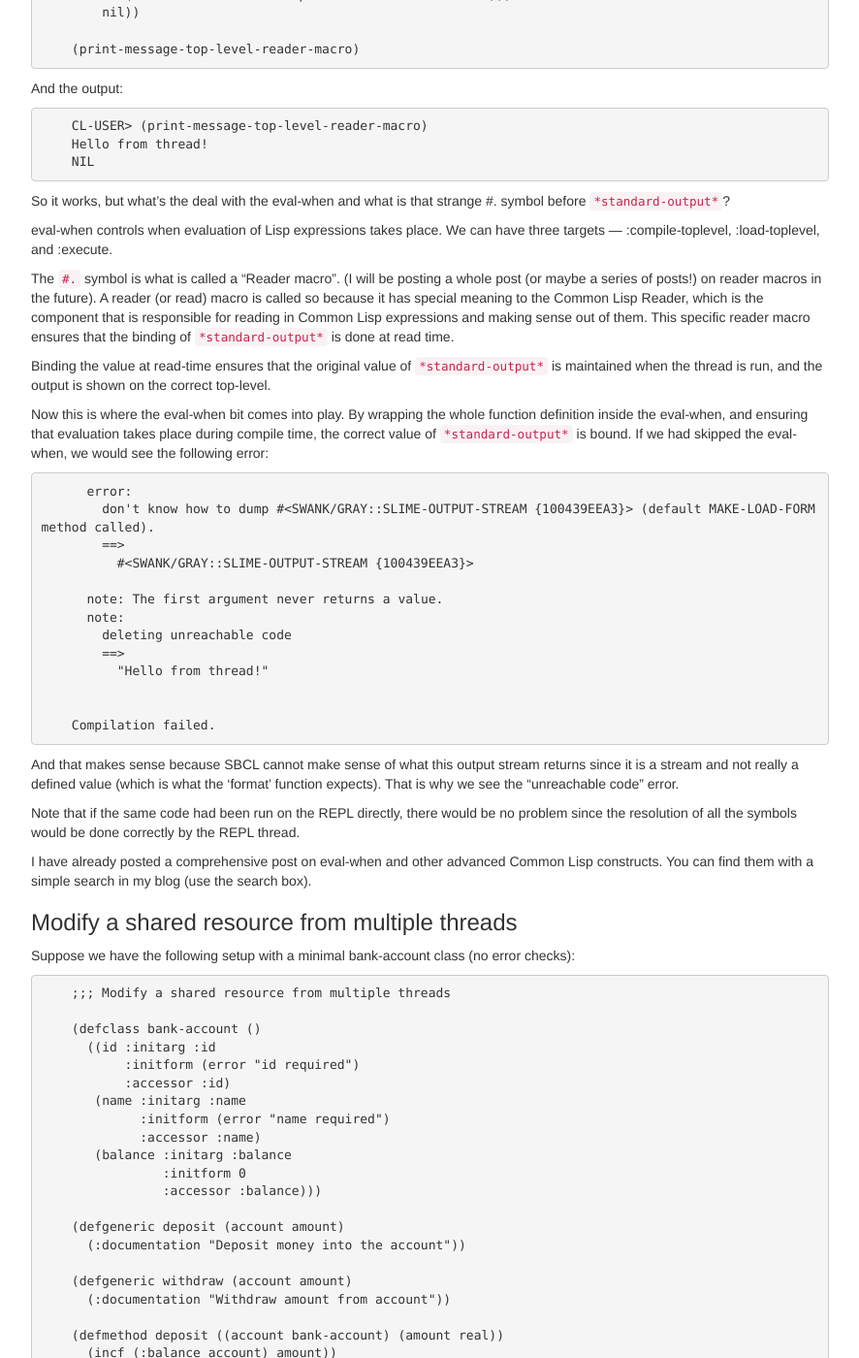
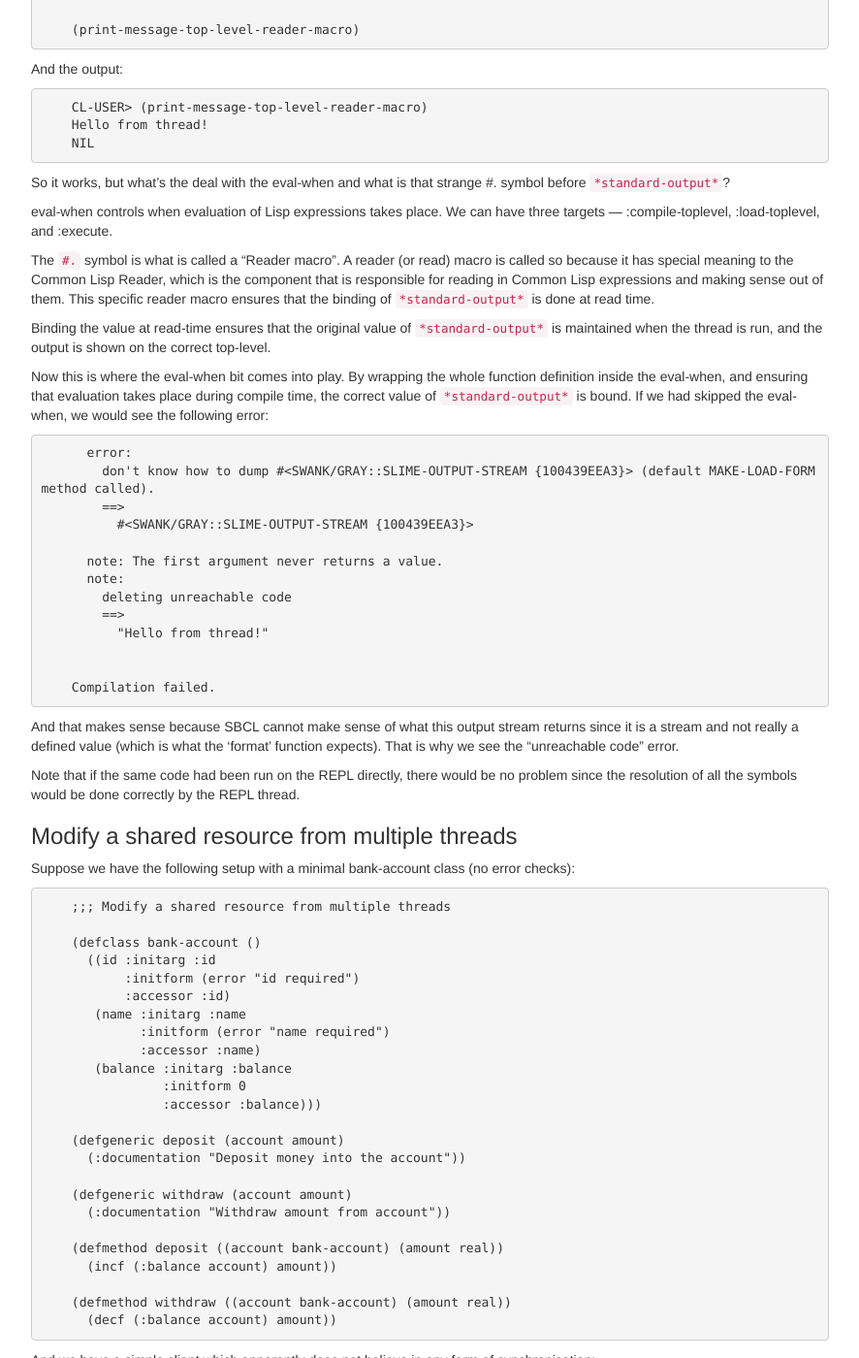
Before and after one commit to LispCookbook/cl-cookbook, a Jekyll site: the page built from process.md, in a window 1280 px wide and 1400 px high, scrolled down 4968 px. Shown: the whole window at 97% size, without its empty margins (303-1189 px from the left). Built offline with Jekyll 4.4.1, drawn with Linux system fonts in a browser that asks for light colours; some of the changed text lies outside the part shown.

Commit message:
(minor) process++

```diff
--- a/process.md
+++ b/process.md
@@ -215,7 +215,7 @@
 -    Modify a shared resource from multiple threads — fixed using locks
 -    Modify a shared resource from multiple threads — using atomic operations
 -    Joining on a thread, destroying a thread example
-###  Basics — list current thread, list all threads, get thread name
+### Basics — list current thread, list all threads, get thread name
 
 ~~~lisp
     ;;; Print the current thread, all the threads, and the current thread's name
@@ -249,7 +249,7 @@
     NIL
 ~~~
 
-    Update a global variable from a thread:
+Update a global variable from a thread:
 
 ~~~lisp
     (defparameter *counter* 0)
@@ -262,7 +262,7 @@
       *counter*)
 ~~~
 
-We create a new thread using bt:make-thread, which takes a lambda
+We create a new thread using `bt:make-thread`, which takes a lambda
 abstraction as a parameter. Note that this lambda abstraction cannot
 take any parameters.
 
@@ -281,7 +281,9 @@
     1
 ~~~
 
-As we can see, because the main thread returned immediately, the initial value of *counter* is 0, and then around a second later, it gets updated to 1 by the anonymous thread.
+As we can see, because the main thread returned immediately, the
+initial value of `*counter*` is 0, and then around a second later, it
+gets updated to 1 by the anonymous thread.
 
 ### Print a message onto the top-level using a thread
 
@@ -372,13 +374,12 @@
 can have three targets — :compile-toplevel, :load-toplevel, and
 :execute.
 
-The `#.` symbol is what is called a “Reader macro”. (I will be posting
-a whole post (or maybe a series of posts!) on reader macros in the
-future). A reader (or read) macro is called so because it has special
-meaning to the Common Lisp Reader, which is the component that is
-responsible for reading in Common Lisp expressions and making sense
-out of them. This specific reader macro ensures that the binding of
-`*standard-output*` is done at read time.
+The `#.` symbol is what is called a “Reader macro”. A reader (or read)
+macro is called so because it has special meaning to the Common Lisp
+Reader, which is the component that is responsible for reading in
+Common Lisp expressions and making sense out of them. This specific
+reader macro ensures that the binding of `*standard-output*` is done
+at read time.
 
 Binding the value at read-time ensures that the original value of
 `*standard-output*` is maintained when the thread is run, and the output
@@ -415,7 +416,6 @@
 would be no problem since the resolution of all the symbols would be
 done correctly by the REPL thread.
 
-I have already posted a comprehensive post on eval-when and other advanced Common Lisp constructs. You can find them with a simple search in my blog (use the search box).
 
 ### Modify a shared resource from multiple threads
 
@@ -560,9 +560,9 @@
 
 ### Joining on a thread, destroying a thread
 
-To join on a thread, we use the bt:join-thread function, and for
+To join on a thread, we use the `bt:join-thread` function, and for
 destroying a thread (not a recommended operation), we can use the
-bt:destroy-thread function.
+`bt:destroy-thread` function.
 
 A simple demo:
 
@@ -632,7 +632,7 @@
 thread waits for the joiner-thread to finish, but it immediately
 destroys the destroyer-thread.
 
-Again, it is not recommended to use bt:destroy-thread. Any conceivable
+Again, it is not recommended to use `bt:destroy-thread`. Any conceivable
 situation which requires this function can probably be done better
 with another approach.
 
@@ -660,7 +660,7 @@
 
 ## SBCL threads
 
-SBCL provides support for native threads via its **sb-thread**
+SBCL provides support for native threads via its [sb-thread](http://www.sbcl.org/manual/index.html#Threading)
 package. These are very low-level functions, but we can build our own
 abstractions on top of these as shown in the demo examples.
 
@@ -962,7 +962,7 @@
 The interesting bit is that the “place” parameter must be any of the
 following (as per the documentation):
 
-- a defstruct slot with declared type (unsigned-byte 64) or aref of a (simple-array (unsigned-byte 64) (*)) The type sb-ext:word can be used for these purposes.
+- a defstruct slot with declared type (unsigned-byte 64) or aref of a (simple-array (unsigned-byte 64) (*)) The type `sb-ext:word` can be used for these purposes.
 - car or cdr (respectively first or REST) of a cons.
 - a variable defined using defglobal with a proclaimed type of fixnum.
 
```
